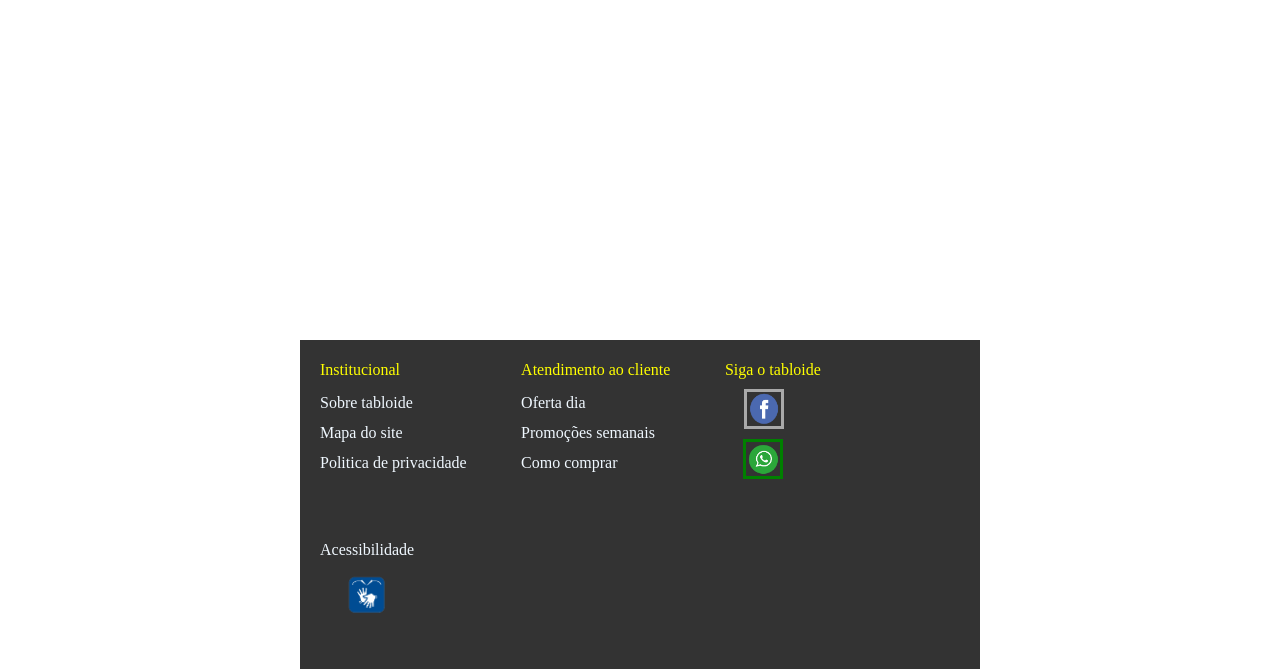
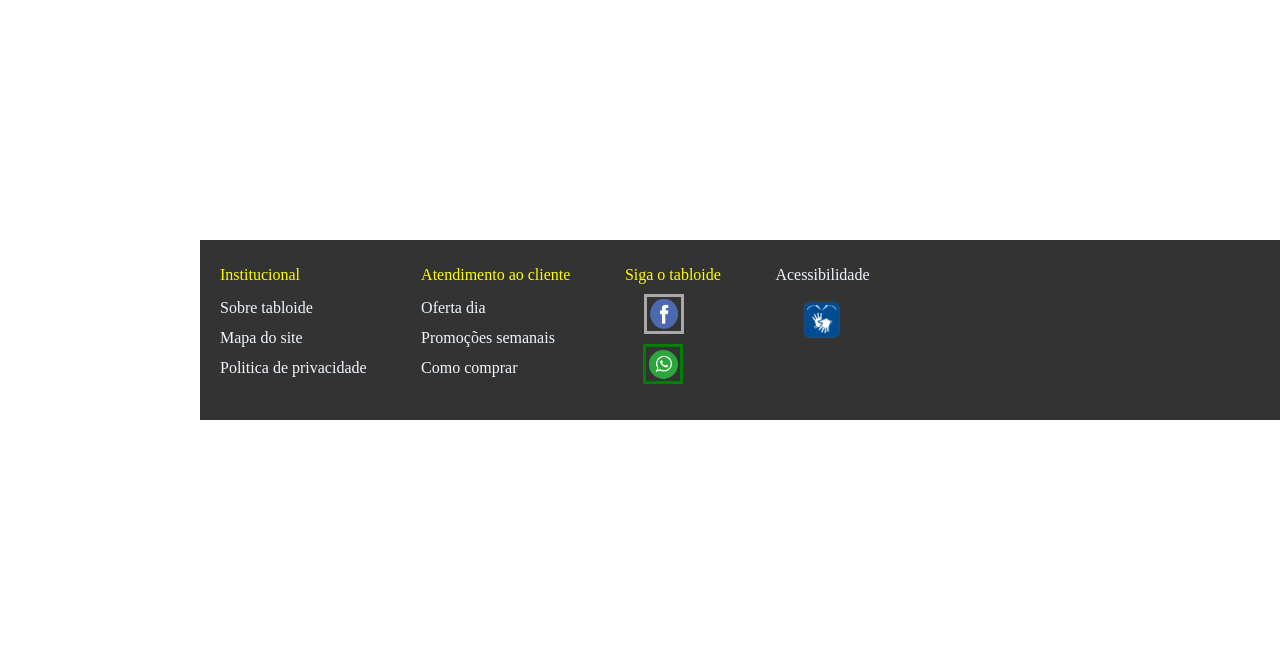
Before and after one commit to zilaraujo1/tabloid_pi3, a Flask app: page / in a window 1280 px wide; the page is wider, and only the part inside the window is pictured. Shown: the part 472-1141 px from the top of that part. After the commit the page ends 892 px from the top of that part, so only its background shows below. Run offline with Flask 2, Linux system fonts and the light colour scheme; some libraries are stand-ins or nearby versions.

Commit message:
alteraçoes no site

```diff
--- a/website/static/css/mystyle.css
+++ b/website/static/css/mystyle.css
@@ -11,13 +11,8 @@
     background-color: rgb(10, 10, 10);
     margin: 5px;
 
-    }
-.navbardropdown{
-    display:block;
-    height: 10%;
-    width: 50%;
+ }
 
-    }
 
 body,html{
     height:100vh ;
@@ -143,7 +138,8 @@
 
 .rodape{
     background-color:#333;
-    margin: 300px;
+    margin: 200px;
+    width: 100%;
     padding:0%;
 
 
@@ -213,7 +209,7 @@
     height:40px;
     margin-top: 10px;
     border: 3px solid green;
-    float:left;
+
 }
 
 
--- a/website/templates/home.html
+++ b/website/templates/home.html
@@ -81,7 +81,7 @@
                 </div>
                 </div>
 
-                </div>
+
 
             {% endif %}
         </div>
```
